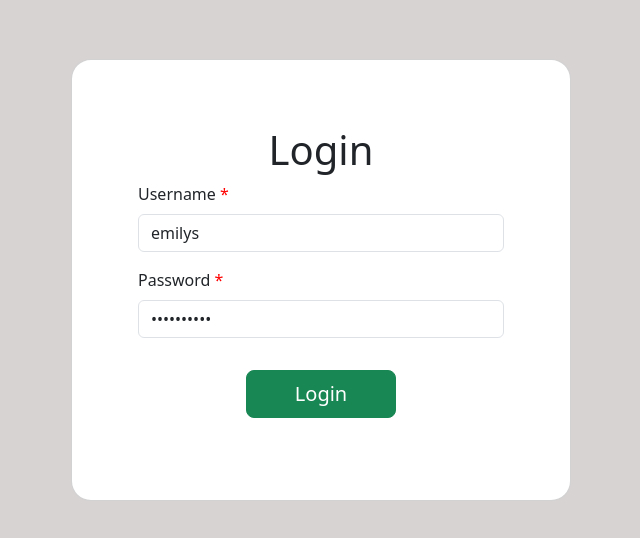
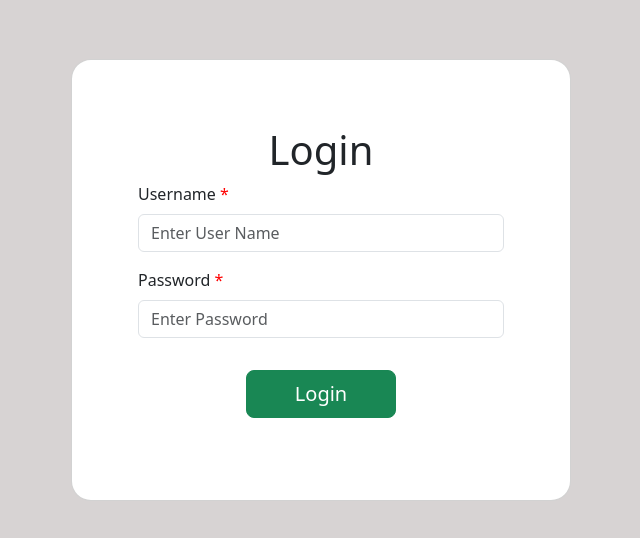
Before and after one commit to piyush-pandit/agilis-project, a React (Create React App) app: page /login in a window 1280 px wide. Shown: the part 144-682 px from the top of the page, without its empty margins (319-959 px from the left). Built offline with nearby package versions, Linux system fonts and the light colour scheme.

Commit message:
final change

```diff
--- a/src/pages/Login.jsx
+++ b/src/pages/Login.jsx
@@ -3,10 +3,10 @@ import ApiCaller from '../services/apiService';
 import { useNavigate } from 'react-router-dom';
 const apiService = ApiCaller();
 
-const Login = ({ onLogin }) => {
+const Login = () => {
   const navigate = useNavigate();
-  const [username, setUsername] = useState('emilys');
-  const [password, setPassword] = useState('emilyspass');
+  const [username, setUsername] = useState('');
+  const [password, setPassword] = useState('');
   const [errors, setErrors] = useState({});
 
   const validateField = (name, value) => {
@@ -49,6 +49,8 @@ const Login = ({ onLogin }) => {
           localStorage.setItem("isLoggedIn", true)
           navigate("/products")
           window.dispatchEvent(new Event("storage"));
+        } else {
+          alert(response?.data?.message)
         }
       } catch (error) {
         console.log("login error:", error);
```
